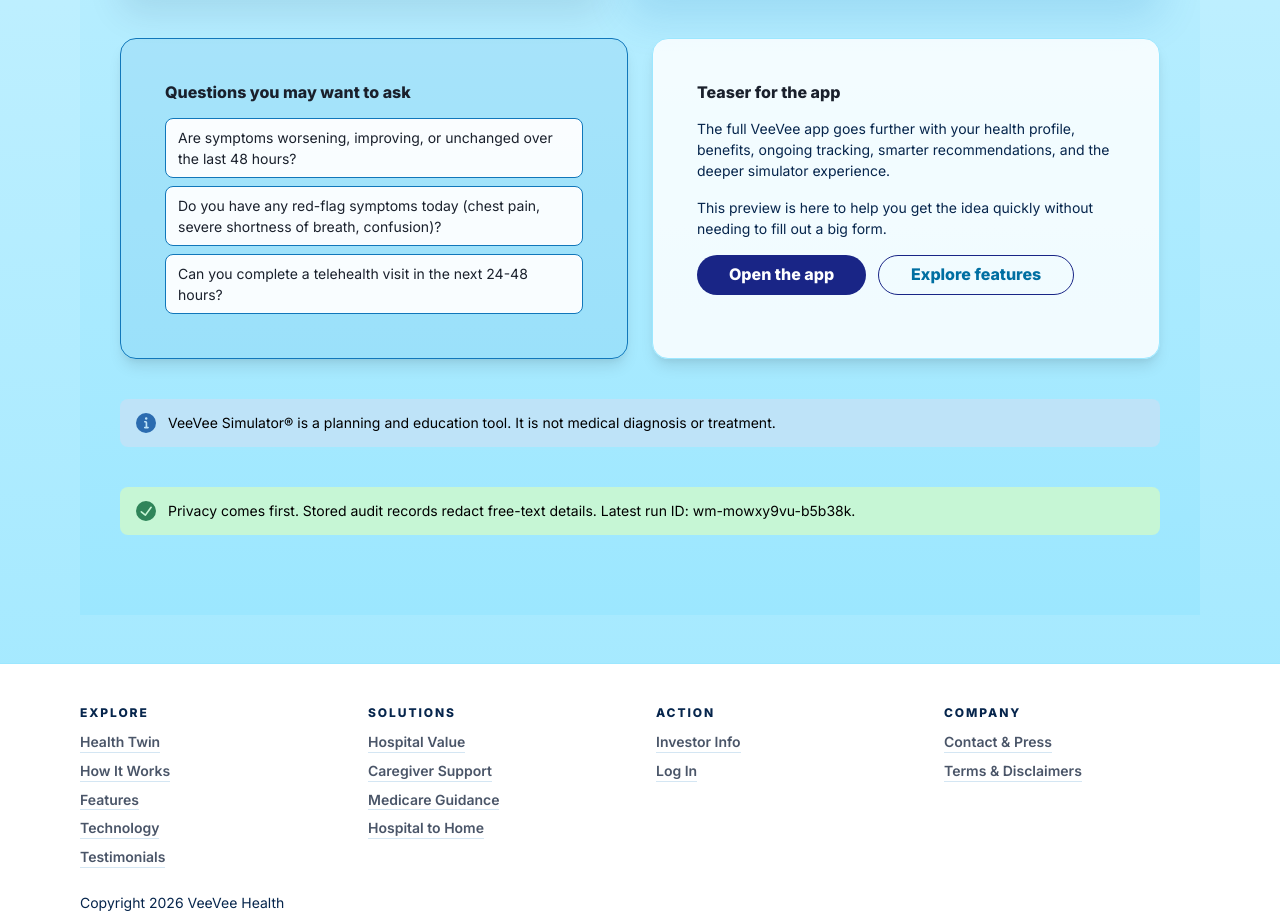
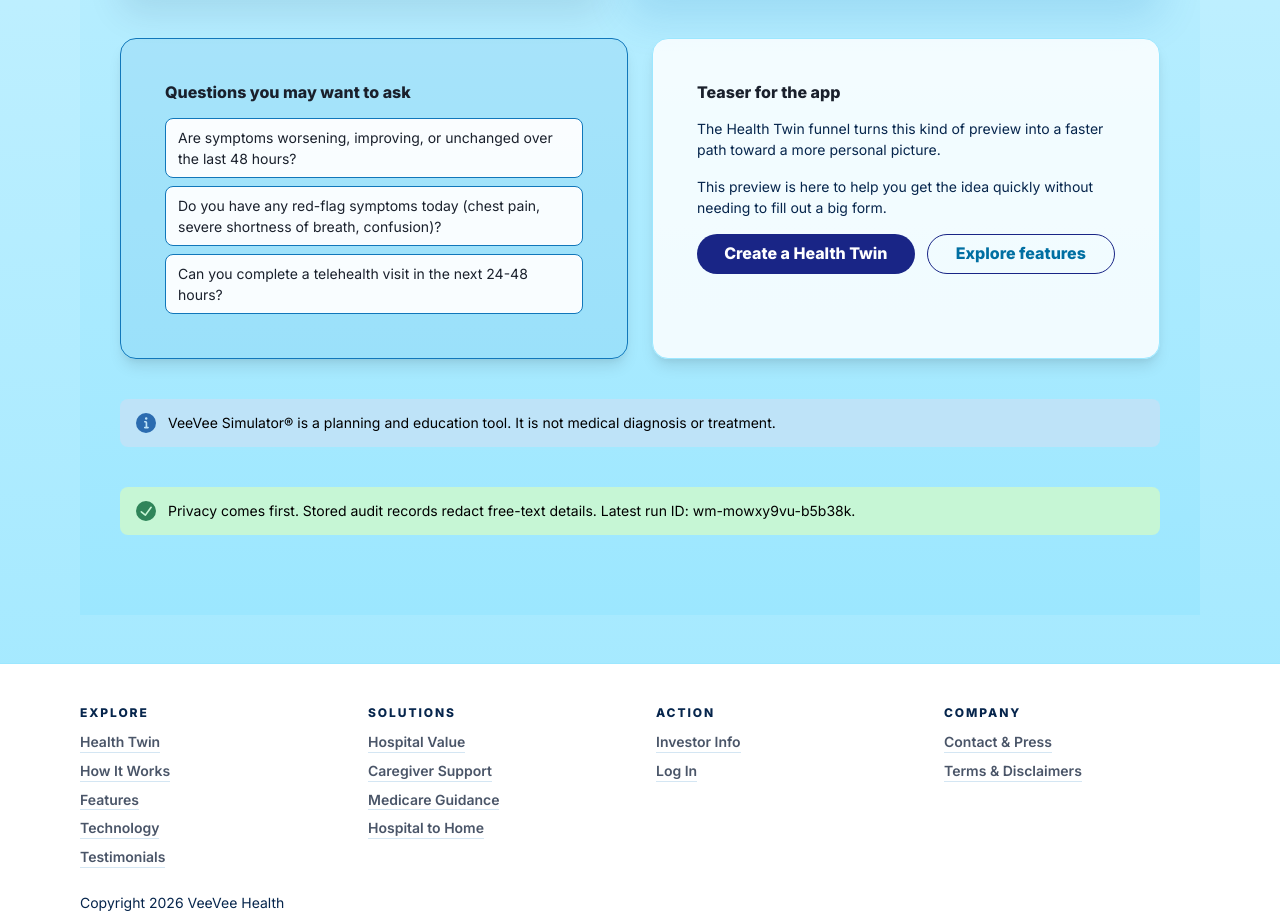
Before and after one commit to cdgonzal/myveevee, a React (Vite) app: page /simulator in a window 1280 px wide. Shown: the part 1892-2807 px from the top of the page. Built offline with nearby package versions, Linux system fonts and the light colour scheme.

Commit message:
Add health twin CTA coverage

```diff
--- a/src/pages/AvatarPlaybackTest.tsx
+++ b/src/pages/AvatarPlaybackTest.tsx
@@ -11,6 +11,8 @@ import {
   useColorModeValue,
 } from "@chakra-ui/react";
 import { useEffect, useMemo, useState } from "react";
+import { Link as RouterLink } from "react-router-dom";
+import { APP_LINKS } from "../config/links";
 
 type PlaybackState = "waiting" | "loaded" | "can-play" | "playing" | "error";
 type AssetCheck = {
@@ -264,6 +266,9 @@ export default function AvatarPlaybackTest() {
       </Box>
 
       <HStack spacing={3} flexWrap="wrap">
+        <Button as={RouterLink} to={APP_LINKS.internal.healthTwin} borderRadius="full">
+          Health Twin
+        </Button>
         <Button as={CLink} href={WEBM_SRC} isExternal borderRadius="full">
           Open WEBM
         </Button>
--- a/src/pages/Simulator.tsx
+++ b/src/pages/Simulator.tsx
@@ -562,33 +562,31 @@ export default function Simulator() {
                   Teaser for the app
                 </Heading>
                 <Text color={muted} fontSize="sm">
-                  The full VeeVee app goes further with your health profile, benefits, ongoing tracking, smarter recommendations, and the deeper simulator experience.
+                  The Health Twin funnel turns this kind of preview into a faster path toward a more personal picture.
                 </Text>
                 <Text color={muted} fontSize="sm">
                   This preview is here to help you get the idea quickly without needing to fill out a big form.
                 </Text>
                 <Stack direction={{ base: "column", sm: "row" }} spacing={3}>
                   <Button
-                    as="a"
-                    href={APP_LINKS.external.authenticatedConsole}
-                    target="_blank"
-                    rel="noopener noreferrer"
+                    as={RouterLink}
+                    to={APP_LINKS.internal.healthTwin}
                     borderRadius="full"
                     px={8}
                     fontWeight="700"
                     onClick={() => {
-                      trackEvent("wm_cta_click", { cta: "login" });
+                      trackEvent("wm_cta_click", { cta: "health_twin" });
                       trackCtaClick({
-                        ctaName: "simulator_open_app",
-                        ctaText: "Open the app",
+                        ctaName: "simulator_create_health_twin",
+                        ctaText: "Create a Health Twin",
                         placement: "simulator_teaser",
-                        destinationType: "external",
-                        destinationUrl: APP_LINKS.external.authenticatedConsole,
+                        destinationType: "internal",
+                        destinationUrl: APP_LINKS.internal.healthTwin,
                         pagePath: APP_LINKS.internal.simulator,
                       });
                     }}
                   >
-                    Open the app
+                    Create a Health Twin
                   </Button>
                   <Button
                     as={RouterLink}
--- a/src/pages/SwcaBrief.tsx
+++ b/src/pages/SwcaBrief.tsx
@@ -9,6 +9,9 @@ import {
   Stack,
   Text,
 } from "@chakra-ui/react";
+import { Link as RouterLink } from "react-router-dom";
+import { trackCtaClick } from "../analytics/trackCtaClick";
+import { APP_LINKS } from "../config/links";
 import initialYoungPatients from "../data/initialYoungPatients.json";
 
 const ACCESS_PIN = "5353";
@@ -1541,6 +1544,27 @@ export default function SwcaBrief() {
 
   return (
     <Box minH="100vh">
+      <Box px={{ base: 4, md: 6 }} py={3} bg="white" borderBottom="1px solid" borderColor="border.default">
+        <Button
+          as={RouterLink}
+          to={APP_LINKS.internal.healthTwin}
+          onClick={() =>
+            trackCtaClick({
+              ctaName: "swca_brief_create_health_twin",
+              ctaText: "Create a Health Twin",
+              placement: "swca_brief_top_cta",
+              destinationType: "internal",
+              destinationUrl: APP_LINKS.internal.healthTwin,
+              pagePath: APP_LINKS.internal.swcaBrief,
+            })
+          }
+          size="sm"
+          borderRadius="full"
+          fontWeight="800"
+        >
+          Create a Health Twin
+        </Button>
+      </Box>
       <Box
         as="iframe"
         title="SWCA onboarding brief"
```
